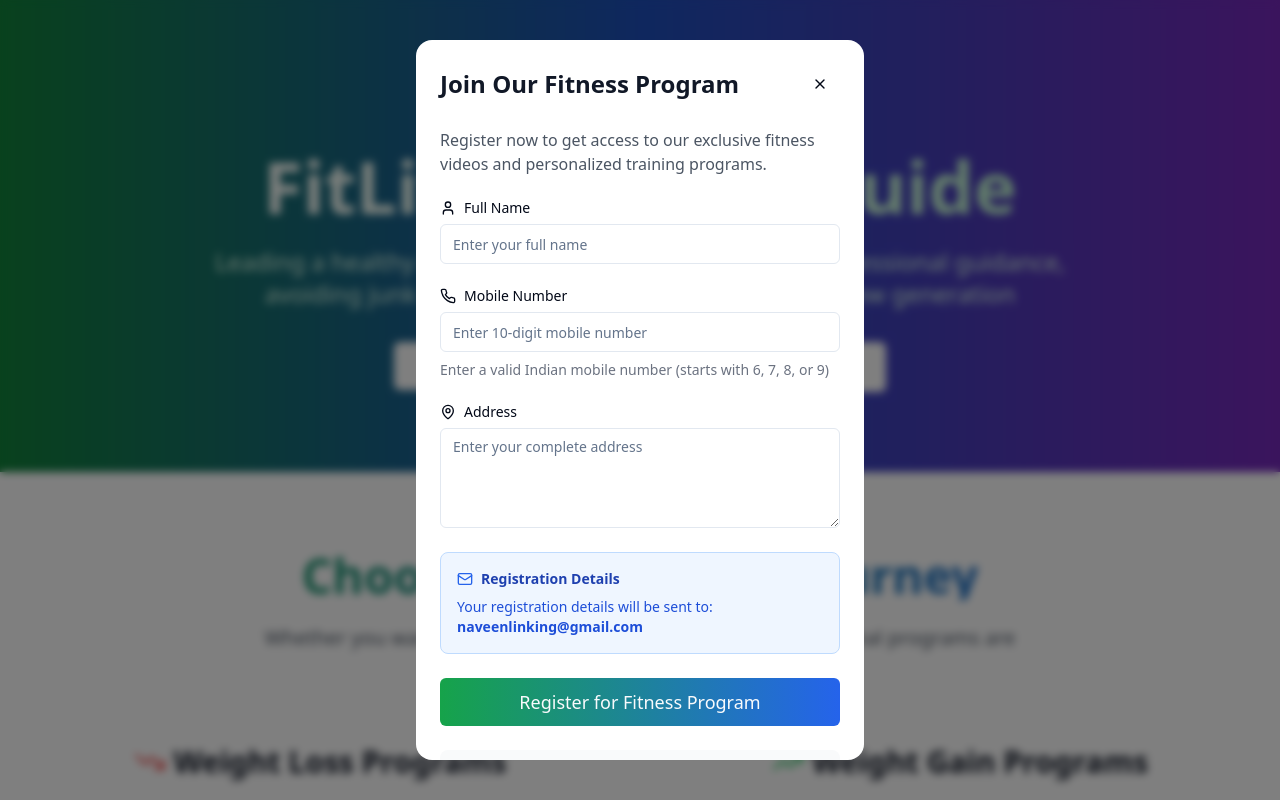
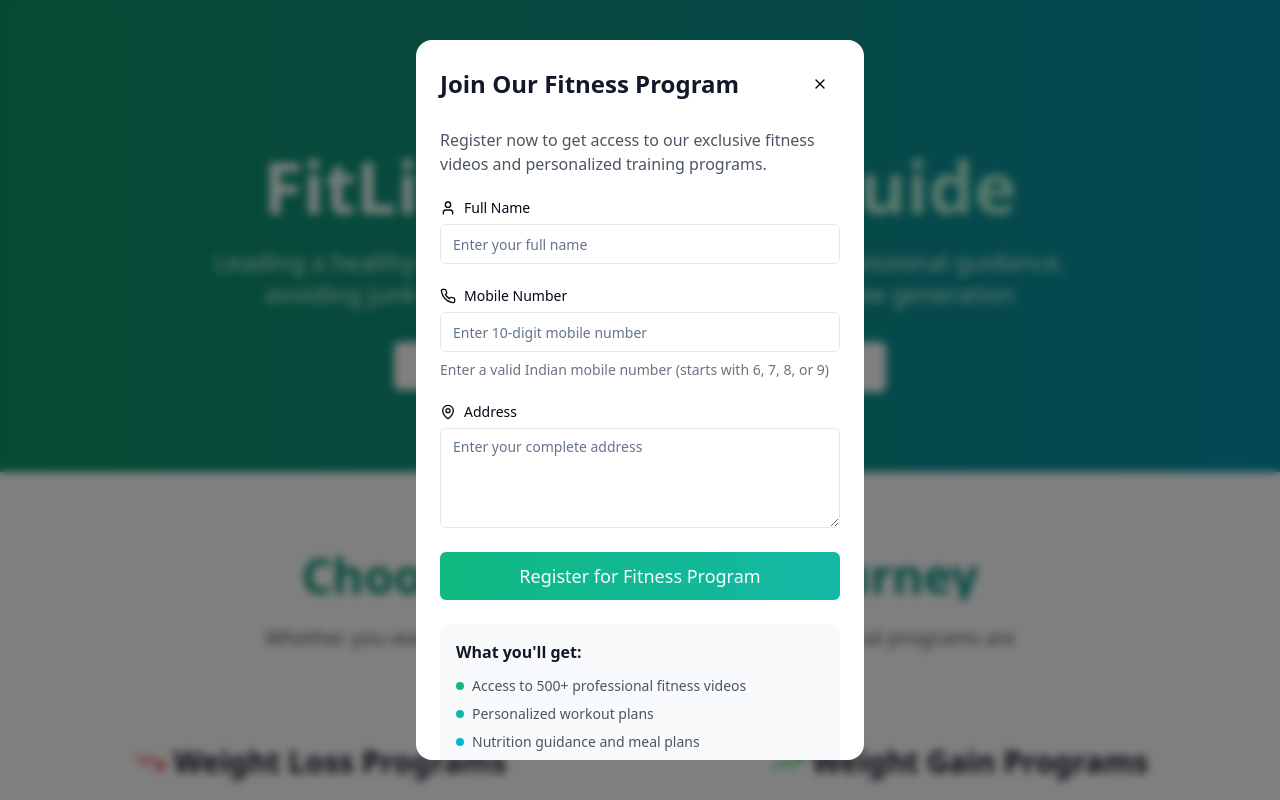
Before and after one commit to yoga-agoy/fitlife-modern-guide, a React (Vite) app: page / in a window 1280 px wide. Both pictures are taken after a click on the button "Join Fitness Program". Shown: the top 800 px of the page. Built offline with nearby package versions, Linux system fonts and the light colour scheme.

Commit message:
Fix: Implement requested UI changes
- Fixes the video section not showing on demo video click.
- Hides the email in the registration form.
- Updates the color scheme for a fresh look.

```diff
--- a/src/components/RegistrationForm.tsx
+++ b/src/components/RegistrationForm.tsx
@@ -4,7 +4,7 @@ import { Button } from "@/components/ui/button";
 import { Input } from "@/components/ui/input";
 import { Label } from "@/components/ui/label";
 import { Textarea } from "@/components/ui/textarea";
-import { X, User, Phone, MapPin, Mail } from "lucide-react";
+import { X, User, Phone, MapPin } from "lucide-react";
 import { useToast } from "@/hooks/use-toast";
 
 interface RegistrationFormProps {
@@ -163,21 +163,10 @@ const RegistrationForm = ({ onClose, onSuccess }: RegistrationFormProps) => {
           />
         </div>
 
-        {/* Email Info */}
-        <div className="p-4 bg-blue-50 rounded-lg border border-blue-200">
-          <div className="flex items-center gap-2 mb-2">
-            <Mail className="h-4 w-4 text-blue-600" />
-            <p className="text-sm font-semibold text-blue-800">Registration Details</p>
-          </div>
-          <p className="text-sm text-blue-700">
-            Your registration details will be sent to: <strong>naveenlinking@gmail.com</strong>
-          </p>
-        </div>
-
         {/* Submit Button */}
         <Button
           type="submit"
-          className="w-full bg-gradient-to-r from-green-600 to-blue-600 hover:from-green-700 hover:to-blue-700 text-lg py-6"
+          className="w-full bg-gradient-to-r from-emerald-500 to-teal-500 hover:from-emerald-600 hover:to-teal-600 text-lg py-6"
           disabled={isSubmitting}
         >
           {isSubmitting ? "Submitting..." : "Register for Fitness Program"}
@@ -189,19 +178,19 @@ const RegistrationForm = ({ onClose, onSuccess }: RegistrationFormProps) => {
         <h3 className="font-semibold text-gray-900 mb-3">What you'll get:</h3>
         <ul className="space-y-2 text-sm text-gray-600">
           <li className="flex items-center gap-2">
-            <div className="w-2 h-2 bg-green-500 rounded-full"></div>
+            <div className="w-2 h-2 bg-emerald-500 rounded-full"></div>
             Access to 500+ professional fitness videos
           </li>
           <li className="flex items-center gap-2">
-            <div className="w-2 h-2 bg-blue-500 rounded-full"></div>
+            <div className="w-2 h-2 bg-teal-500 rounded-full"></div>
             Personalized workout plans
           </li>
           <li className="flex items-center gap-2">
-            <div className="w-2 h-2 bg-purple-500 rounded-full"></div>
+            <div className="w-2 h-2 bg-cyan-500 rounded-full"></div>
             Nutrition guidance and meal plans
           </li>
           <li className="flex items-center gap-2">
-            <div className="w-2 h-2 bg-red-500 rounded-full"></div>
+            <div className="w-2 h-2 bg-emerald-600 rounded-full"></div>
             24/7 expert support and guidance
           </li>
         </ul>
--- a/src/pages/Index.tsx
+++ b/src/pages/Index.tsx
@@ -12,33 +12,42 @@ import VideoPreview from "@/components/VideoPreview";
 const Index = () => {
   const [showRegistration, setShowRegistration] = useState(false);
   const [isRegistered, setIsRegistered] = useState(false);
+  const [showVideoDemo, setShowVideoDemo] = useState(false);
 
   const handleRegistrationSuccess = () => {
     setIsRegistered(true);
     setShowRegistration(false);
   };
 
+  const handleWatchDemo = () => {
+    setShowVideoDemo(true);
+    // Scroll to video section
+    setTimeout(() => {
+      document.getElementById('video-section')?.scrollIntoView({ behavior: 'smooth' });
+    }, 100);
+  };
+
   return (
-    <div className="min-h-screen bg-gradient-to-br from-green-50 via-blue-50 to-purple-50">
+    <div className="min-h-screen bg-gradient-to-br from-emerald-50 via-teal-50 to-cyan-50">
       {/* Hero Section */}
-      <section className="relative overflow-hidden bg-gradient-to-r from-green-600 via-blue-600 to-purple-600 text-white">
+      <section className="relative overflow-hidden bg-gradient-to-r from-emerald-500 via-teal-500 to-cyan-500 text-white">
         <div className="absolute inset-0 bg-black/20"></div>
         <div className="relative container mx-auto px-4 py-20">
           <div className="text-center max-w-4xl mx-auto">
             <Badge className="mb-6 bg-white/20 text-white hover:bg-white/30 text-lg px-6 py-2">
               Transform Your Life Today
             </Badge>
-            <h1 className="text-5xl md:text-7xl font-bold mb-6 bg-gradient-to-r from-white to-green-200 bg-clip-text text-transparent">
+            <h1 className="text-5xl md:text-7xl font-bold mb-6 bg-gradient-to-r from-white to-emerald-200 bg-clip-text text-transparent">
               FitLife Modern Guide
             </h1>
-            <p className="text-xl md:text-2xl mb-8 text-green-100 leading-relaxed">
+            <p className="text-xl md:text-2xl mb-8 text-emerald-100 leading-relaxed">
               Leading a healthy lifestyle in this modern world with professional guidance,
               avoiding junk foods, and embracing fitness for the new generation
             </p>
             <div className="flex flex-col sm:flex-row gap-4 justify-center">
               <Button
                 size="lg"
-                className="bg-white text-green-600 hover:bg-green-50 text-lg px-8 py-6"
+                className="bg-white text-emerald-600 hover:bg-emerald-50 text-lg px-8 py-6"
                 onClick={() => setShowRegistration(true)}
               >
                 Join Fitness Program <ArrowRight className="ml-2" />
@@ -46,7 +55,8 @@ const Index = () => {
               <Button
                 size="lg"
                 variant="outline"
-                className="border-white text-white hover:bg-white hover:text-green-600 text-lg px-8 py-6"
+                className="border-white text-white hover:bg-white hover:text-emerald-600 text-lg px-8 py-6"
+                onClick={handleWatchDemo}
               >
                 <Play className="mr-2" /> Watch Demo
               </Button>
@@ -55,11 +65,18 @@ const Index = () => {
         </div>
       </section>
 
+      {/* Video Demo Section - Shows at top when requested */}
+      {showVideoDemo && (
+        <div id="video-section">
+          <VideoPreview />
+        </div>
+      )}
+
       {/* Fitness Programs Carousel Section */}
       <section className="py-20 bg-white">
         <div className="container mx-auto px-4">
           <div className="text-center mb-16">
-            <h2 className="text-4xl md:text-5xl font-bold mb-6 bg-gradient-to-r from-green-600 to-blue-600 bg-clip-text text-transparent">
+            <h2 className="text-4xl md:text-5xl font-bold mb-6 bg-gradient-to-r from-emerald-600 to-teal-600 bg-clip-text text-transparent">
               Choose Your Fitness Journey
             </h2>
             <p className="text-xl text-gray-600 max-w-3xl mx-auto">
@@ -75,42 +92,42 @@ const Index = () => {
       <BenefitsSection />
 
       {/* Stats Section */}
-      <section className="py-20 bg-gradient-to-r from-green-600 to-blue-600 text-white">
+      <section className="py-20 bg-gradient-to-r from-emerald-500 to-teal-500 text-white">
         <div className="container mx-auto px-4">
           <div className="grid grid-cols-1 md:grid-cols-4 gap-8 text-center">
             <div className="space-y-2">
               <div className="flex justify-center">
-                <Users className="h-12 w-12 text-green-200" />
+                <Users className="h-12 w-12 text-emerald-200" />
               </div>
               <h3 className="text-3xl font-bold">10,000+</h3>
-              <p className="text-green-100">Happy Members</p>
+              <p className="text-emerald-100">Happy Members</p>
             </div>
             <div className="space-y-2">
               <div className="flex justify-center">
-                <Award className="h-12 w-12 text-blue-200" />
+                <Award className="h-12 w-12 text-teal-200" />
               </div>
               <h3 className="text-3xl font-bold">95%</h3>
-              <p className="text-blue-100">Success Rate</p>
+              <p className="text-teal-100">Success Rate</p>
             </div>
             <div className="space-y-2">
               <div className="flex justify-center">
-                <Heart className="h-12 w-12 text-purple-200" />
+                <Heart className="h-12 w-12 text-cyan-200" />
               </div>
               <h3 className="text-3xl font-bold">500+</h3>
-              <p className="text-purple-100">Workout Videos</p>
+              <p className="text-cyan-100">Workout Videos</p>
             </div>
             <div className="space-y-2">
               <div className="flex justify-center">
-                <Target className="h-12 w-12 text-green-200" />
+                <Target className="h-12 w-12 text-emerald-200" />
               </div>
               <h3 className="text-3xl font-bold">24/7</h3>
-              <p className="text-green-100">Expert Support</p>
+              <p className="text-emerald-100">Expert Support</p>
             </div>
           </div>
         </div>
       </section>
 
-      {/* Video Preview Section */}
+      {/* Video Preview Section - Shows after registration */}
       {isRegistered && <VideoPreview />}
 
       {/* Registration Modal */}
@@ -126,7 +143,7 @@ const Index = () => {
       )}
 
       {/* CTA Section */}
-      <section className="py-20 bg-gradient-to-br from-green-50 to-blue-50">
+      <section className="py-20 bg-gradient-to-br from-emerald-50 to-teal-50">
         <div className="container mx-auto px-4 text-center">
           <h2 className="text-4xl font-bold mb-6 text-gray-900">
             Ready to Transform Your Life?
@@ -137,7 +154,7 @@ const Index = () => {
           </p>
           <Button
             size="lg"
-            className="bg-gradient-to-r from-green-600 to-blue-600 hover:from-green-700 hover:to-blue-700 text-lg px-8 py-6"
+            className="bg-gradient-to-r from-emerald-500 to-teal-500 hover:from-emerald-600 hover:to-teal-600 text-lg px-8 py-6"
             onClick={() => setShowRegistration(true)}
           >
             Start Your Journey Today <ArrowRight className="ml-2" />
```
Also changed, not shown: src/components/VideoPreview.tsx (+11 -11 lines).
